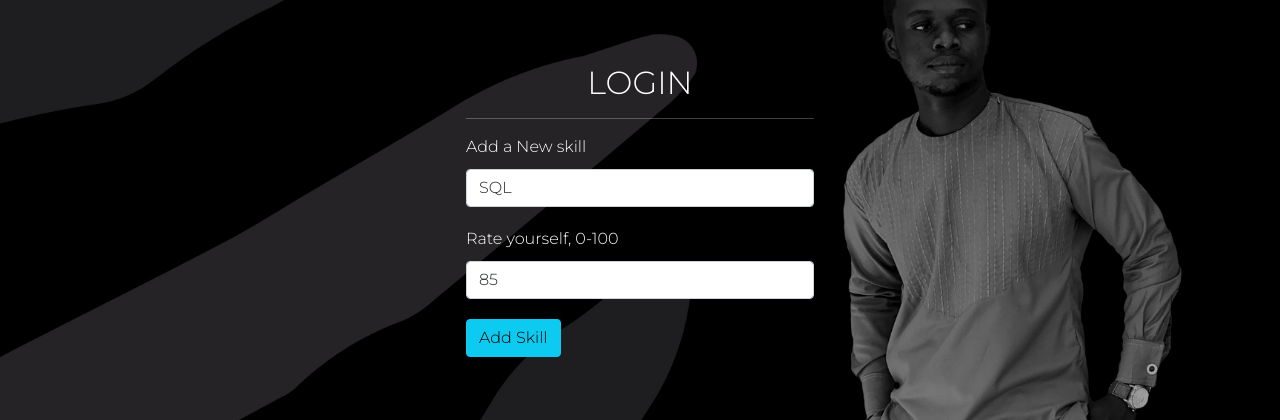
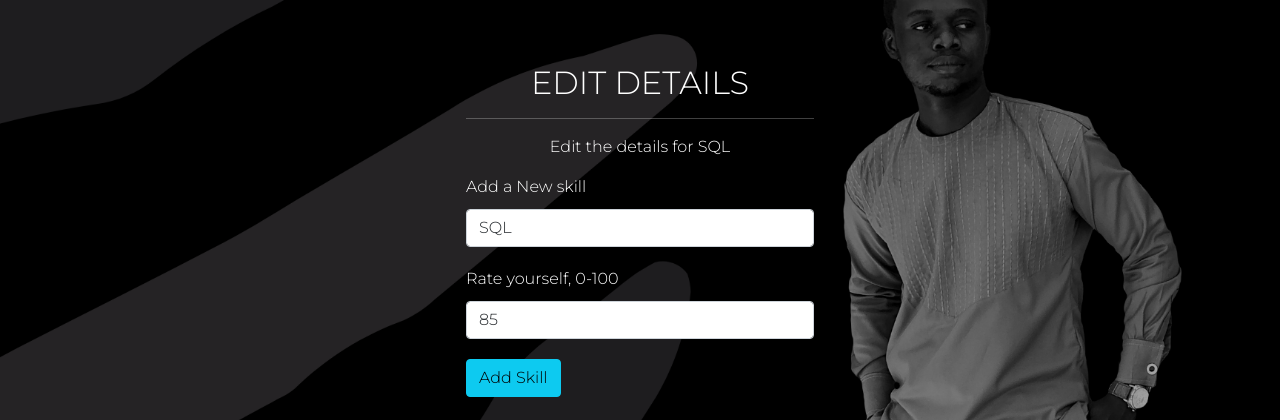
Before and after one commit to RhythmBear/MyPortfolioWebsite, a Flask app: a page that uses app/templates/editskills.html in a window 1280 px wide. Shown: the part 108-528 px from the top of the page. Run offline with Flask 2, Linux system fonts and the light colour scheme; a user stored in the database is signed in; data comes from the database, SQL or seed files in the repository; both versions use the stored data as it was after the commit; some libraries are stand-ins or nearby versions.

Commit message:
Added Functionality for editing skills, Experience and projects

```diff
--- a/app/models.py
+++ b/app/models.py
@@ -64,7 +64,7 @@ class Project(db.Model):
     end_date = db.Column(db.DateTime, nullable=False)
     url = db.Column(db.String(255), nullable=False)
     description = db.Column(db.Text, nullable=False)
-    image = db.Column(db.String(255), nullable=False)
+    image = db.Column(db.String(255))
 
     def __repr__(self):
         return '<Project {}>'.format(self.title)
--- a/app/templates/edit.html
+++ b/app/templates/edit.html
@@ -121,7 +121,7 @@
 
 
 
-<!--        # Get Messages for Flashing--   >
+<!--        # Get Messages for Flashing -->
         </div>
     </div>
 
--- a/app/templates/editskills.html
+++ b/app/templates/editskills.html
@@ -4,31 +4,33 @@
 {% block title %} Edit Portfolio {% endblock %}
 
 {% block styles %}
-  <link href="{{ url_for('static', filename='assets/img/favicon.png') }} "rel="icon">
-  <link href="{{ url_for('static', filename='assets/img/apple-touch-icon.png') }} "rel="apple-touch-icon">
+<link href="{{ url_for('static', filename='assets/img/favicon.png') }} " rel="icon">
+<link href="{{ url_for('static', filename='assets/img/apple-touch-icon.png') }} " rel="apple-touch-icon">
 
 <!-- Google Fonts -->
-  <link href="https://fonts.googleapis.com/css?family=Open+Sans:300,300i,400,400i,600,600i,700,700i|Raleway:300,300i,400,400i,500,500i,600,600i,700,700i|Poppins:300,300i,400,400i,500,500i,600,600i,700,700i" rel="stylesheet">
-  <link href="https://fonts.googleapis.com/css2?family=Montserrat:wght@300;600;700&family=Ubuntu&display=swap" rel="stylesheet">
+<link href="https://fonts.googleapis.com/css?family=Open+Sans:300,300i,400,400i,600,600i,700,700i|Raleway:300,300i,400,400i,500,500i,600,600i,700,700i|Poppins:300,300i,400,400i,500,500i,600,600i,700,700i"
+      rel="stylesheet">
+<link href="https://fonts.googleapis.com/css2?family=Montserrat:wght@300;600;700&family=Ubuntu&display=swap"
+      rel="stylesheet">
 
 <!-- Vendor CSS Files -->
-  <link href="{{ url_for('static', filename='assets/vendor/bootstrap/css/bootstrap.min.css') }} "rel="stylesheet">
-  <link href="{{ url_for('static', filename='assets/vendor/bootstrap-icons/bootstrap-icons.css') }} "rel="stylesheet">
-  <link href="{{ url_for('static', filename='assets/vendor/boxicons/css/boxicons.min.css') }} "rel="stylesheet">
-  <link href="{{ url_for('static', filename='assets/vendor/glightbox/css/glightbox.min.css') }} "rel="stylesheet">
-  <link href="{{ url_for('static', filename='assets/vendor/remixicon/remixicon.css') }} "rel="stylesheet">
-  <link href="{{ url_for('static', filename='assets/vendor/swiper/swiper-bundle.min.css') }} "rel="stylesheet">
+<link href="{{ url_for('static', filename='assets/vendor/bootstrap/css/bootstrap.min.css') }} " rel="stylesheet">
+<link href="{{ url_for('static', filename='assets/vendor/bootstrap-icons/bootstrap-icons.css') }} " rel="stylesheet">
+<link href="{{ url_for('static', filename='assets/vendor/boxicons/css/boxicons.min.css') }} " rel="stylesheet">
+<link href="{{ url_for('static', filename='assets/vendor/glightbox/css/glightbox.min.css') }} " rel="stylesheet">
+<link href="{{ url_for('static', filename='assets/vendor/remixicon/remixicon.css') }} " rel="stylesheet">
+<link href="{{ url_for('static', filename='assets/vendor/swiper/swiper-bundle.min.css') }} " rel="stylesheet">
 
 
-    <link href="{{ url_for('static', filename='assets/css/style.css') }} "rel="stylesheet">
-    <link href="{{ url_for('static', filename='assets/css/edit_styles.css') }} "rel="stylesheet">
+<link href="{{ url_for('static', filename='assets/css/style.css') }} " rel="stylesheet">
+<link href="{{ url_for('static', filename='assets/css/edit_styles.css') }} " rel="stylesheet">
 
 {% endblock %}
 
 {% block body %}
 
 
-<header >
+<header>
 
     <div class="login_header">
         <a href="{{ url_for('home') }}"><h1 class="title-log">Emmanuel Adepoju</h1></a>
@@ -36,14 +38,18 @@
 </header>
 
 
-
 <div class="container">
     <div class="row justify-content-center login-row">
         <div class="col-6 col-lg-4 col-6">
             <h2>
-          LOGIN <br>
+                EDIT DETAILS
+                <br>
+
                 <hr>
             </h2>
+            <p>
+                Edit the details for {{ item }}
+            </p>
             <!--        FlASH MESSAGES -->
             {% with messages = get_flashed_messages(category_filter=['wrong password', 'wrong username', 'logout']) %}
             {% if messages %}
@@ -54,7 +60,7 @@
             {% endwith %}
 
             <div class="login_form">
-        {{ wtf.quick_form(skills_form, button_map={'submit': 'btn-lg btn-info'}) }}
+                {{ wtf.quick_form(edit_form, button_map={'submit': 'btn-lg btn-info'}, form_type='inline') }}
             </div>
         </div>
 
--- a/app/templates/portfolio.html
+++ b/app/templates/portfolio.html
@@ -35,6 +35,7 @@
               <p>{{ project.category }}</p>
               <div class="portfolio-links">
                 <a href="{{ url_for('download_file', name=project.image)}}" data-gallery="portfolioGallery" class="portfolio-lightbox" title="App 1"><i class="bx bx-plus"></i></a>
+                <a href="{{ url_for('edit_portfolio', portfolio=project.title)}}"  ><i class="bx bx-edit"></i></a>
                 <a href="{{ url_for('show_port', project_name=project.title) }}" target="_blank" data-gallery="portfolioDetailsGallery" data-glightbox="type: external" class="portfolio-details-lightbox" title="Portfolio Details"><i class="bx bx-link"></i></a>
               </div>
             </div>
--- a/app/views.py
+++ b/app/views.py
@@ -212,9 +212,85 @@ def edit_skill(skill_name):
         skill.level = skill_form.level.data
         db.session.commit()
 
-        return redirect('/')
+        return redirect('/#about')
 
-    return render_template('editskills.html', skills_form=skill_form)
+    return render_template('editskills.html',
+                           edit_form=skill_form,
+                           item=skill.skill)
+
+
+@app.route('/resume/<resume_title>', methods=['GET', 'POST'])
+@login_required
+def edit_resume(resume_title):
+    resume = Resume.query.filter_by(title=resume_title).first()
+    resume_form = ResumeForm(category=resume.category,
+                             title=resume.title,
+                             details=resume.details,
+                             start_m=resume.start_month,
+                             start=resume.start_year,
+                             end_m=resume.end_month,
+                             end=resume.end_year,
+                             organization=resume.organization)
+
+    # When form is submitted edit the required details
+    if request.method == 'POST' and resume_form.validate_on_submit():
+        resume.category = resume_form.category.data
+        resume.title = resume_form.title.data
+        resume.details = resume_form.details.data
+        resume.start_month = resume_form.start_m.data
+        resume.start_year = resume_form.start.data
+        resume.end_m = resume_form.end_m.data
+        resume.end_year = resume_form.end.data
+        resume.organization = resume_form.organization.data
+
+        # commit changes to database
+        db.session.commit()
+
+        return redirect('/#resume')
+
+    return render_template('editskills.html',
+                           edit_form=resume_form,
+                           item=resume.title)
+
+
+@app.route('/edit_portfolio/<portfolio>', methods=['POST', 'GET'])
+@login_required
+def edit_portfolio(portfolio):
+    portfolio_edit = Project.query.filter_by(title=portfolio).first()
+    portfolio_form = ProjectForm(title=portfolio_edit.title,
+                                 category=portfolio_edit.category,
+                                 client=portfolio_edit.client,
+                                 start_date=portfolio_edit.start_date,
+                                 end_date=portfolio_edit.end_date,
+                                 url=portfolio_edit.url,
+                                 description=portfolio_edit.description
+                                 )
+
+    if request.method == 'POST' and portfolio_form.validate_on_submit():
+        portfolio_edit.title = portfolio_form.title.data
+        portfolio_edit.category = portfolio_form.category.data
+        portfolio_edit.client = portfolio_form.client.data
+        portfolio_edit.start_date = portfolio_form.start_date.data
+        portfolio_edit.end_date = portfolio_form.end_date.data
+        portfolio_edit.url = portfolio_form.url.data
+
+        db.session.commit()
+
+        return redirect('/#portfolio')
+
+    return render_template('editskills.html',
+                           edit_form=portfolio_form,
+                           item=portfolio_edit.title)
+
+
+@app.route('/delete_skill/<skill>', methods=['GET'])
+@login_required
+def delete_skill(skill):
+    skill_to_delete = Skills.query.filter_by(skill=skill).first()
+    db.session.delete(skill_to_delete)
+    db.session.commit()
+
+    return redirect('/#about')
 
 
 @app.route("/logout")
```
Also changed, not shown: app/forms.py (+12 -13 lines), app/templates/about.html (+36 -21 lines), app/templates/contact.html (+14 -12 lines), app/templates/details.html (+10 -6 lines), app/templates/index.html (+27 -22 lines), app/templates/port-details.html (+7 -5 lines), app/templates/resume.html (+12 -4 lines), app/portfolio.db. Lines whose indentation alone changed are shown as unchanged.
